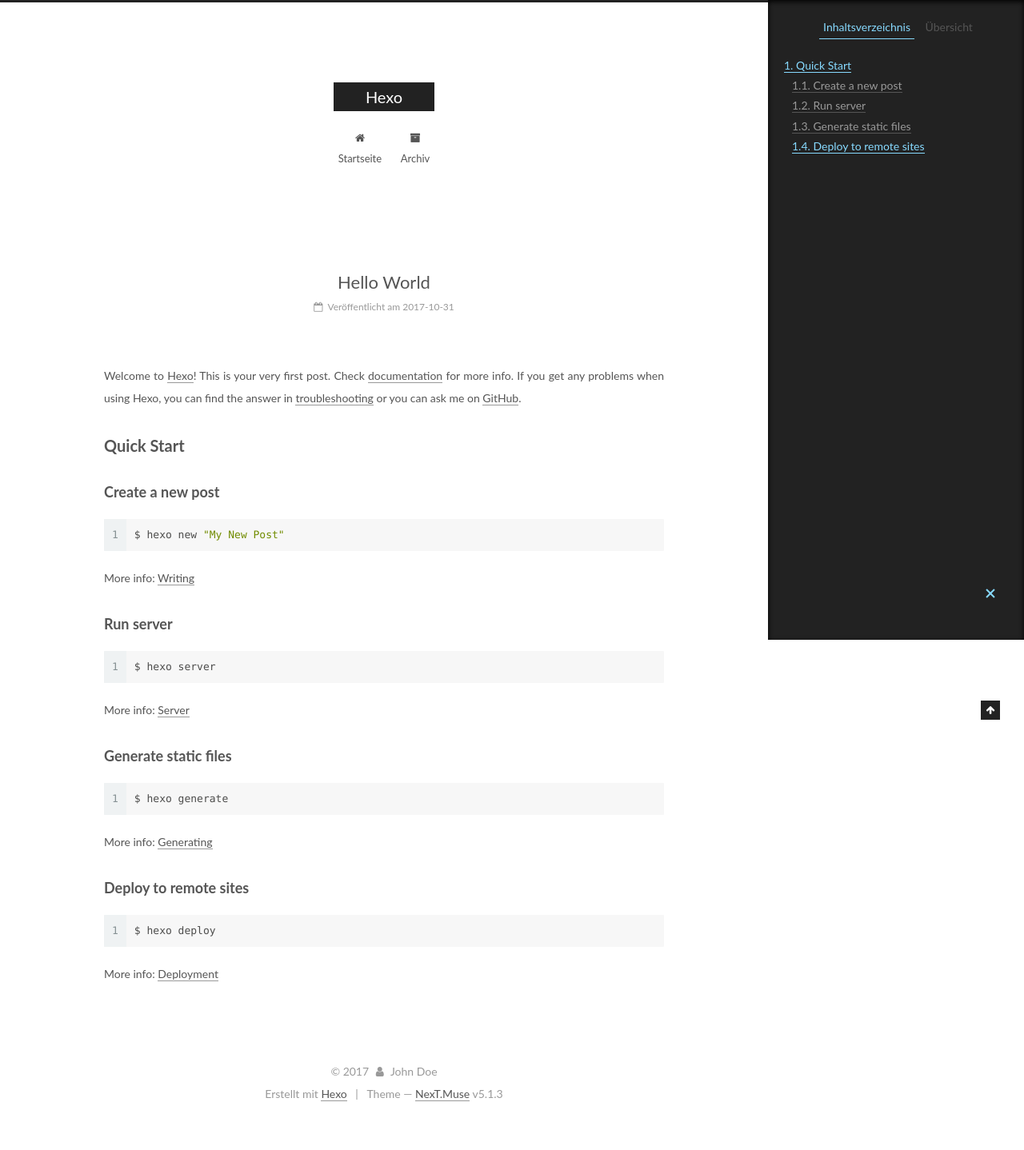
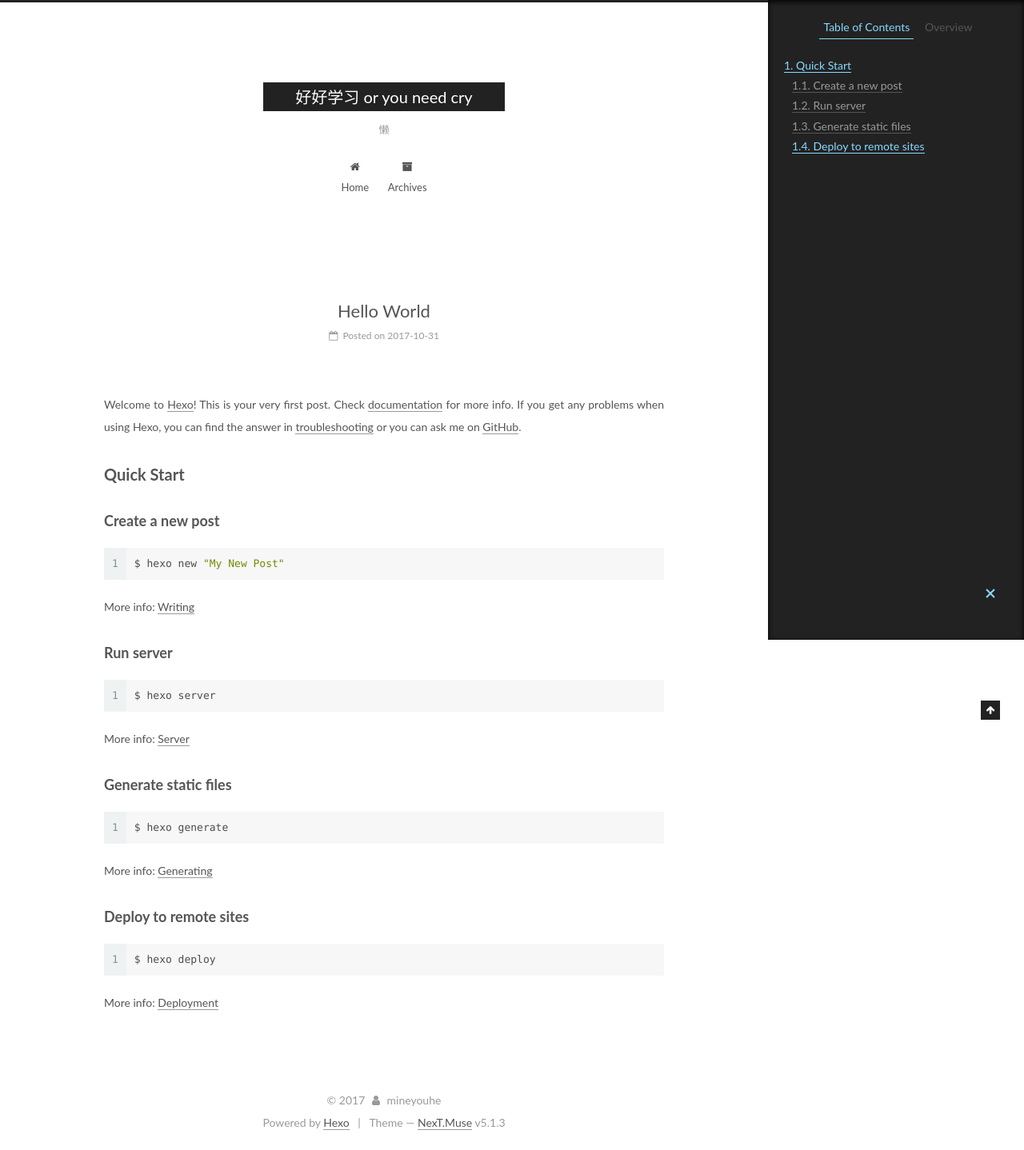
Before and after one commit to mineyouhe/mineyouhe.github.io, a plain HTML site: page 2017/10/31/hello-world/index.html in a window 1280 px wide. Shown: the whole page at 80% size. Before the commit the page ends 1402 px from the top, so only its background shows below. Drawn offline with Linux system fonts and the light colour scheme.

Commit message:
Site updated: 2017-11-01 10:26:04

```diff
--- a/2017/10/31/hello-world/index.html
+++ b/2017/10/31/hello-world/index.html
@@ -83,7 +83,7 @@
 <meta property="og:type" content="article">
 <meta property="og:title" content="Hello World">
 <meta property="og:url" content="http://yoursite.com/2017/10/31/hello-world/index.html">
-<meta property="og:site_name" content="Hexo">
+<meta property="og:site_name" content="好好学习 or you need cry">
 <meta property="og:description" content="Welcome to Hexo! This is your very first post. Check documentation for more info. If you get any problems when using Hexo, you can find the answer in troubleshooting or you can ask me on GitHub. Quick">
 <meta property="og:updated_time" content="2017-10-31T02:46:05.330Z">
 <meta name="twitter:card" content="summary">
@@ -124,7 +124,7 @@
 
 
 
-  <title>Hello World | Hexo</title>
+  <title>Hello World | 好好学习 or you need cry</title>
 
 
 
@@ -154,12 +154,12 @@
     <div class="custom-logo-site-title">
       <a href="/"  class="brand" rel="start">
         <span class="logo-line-before"><i></i></span>
-        <span class="site-title">Hexo</span>
+        <span class="site-title">好好学习 or you need cry</span>
         <span class="logo-line-after"><i></i></span>
       </a>
     </div>
 
-        <p class="site-subtitle"></p>
+        <p class="site-subtitle">懒</p>
 
   </div>
 
@@ -184,7 +184,7 @@
 
               <i class="menu-item-icon fa fa-fw fa-home"></i> <br />
 
-            Startseite
+            Home
           </a>
         </li>
 
@@ -194,7 +194,7 @@
 
               <i class="menu-item-icon fa fa-fw fa-archive"></i> <br />
 
-            Archiv
+            Archives
           </a>
         </li>
 
@@ -234,13 +234,13 @@
     <link itemprop="mainEntityOfPage" href="http://yoursite.com/2017/10/31/hello-world/">
 
     <span hidden itemprop="author" itemscope itemtype="http://schema.org/Person">
-      <meta itemprop="name" content="John Doe">
+      <meta itemprop="name" content="mineyouhe">
       <meta itemprop="description" content="">
       <meta itemprop="image" content="/images/avatar.gif">
     </span>
 
     <span hidden itemprop="publisher" itemscope itemtype="http://schema.org/Organization">
-      <meta itemprop="name" content="Hexo">
+      <meta itemprop="name" content="好好学习 or you need cry">
     </span>
 
 
@@ -258,7 +258,7 @@
                 <i class="fa fa-calendar-o"></i>
               </span>
 
-                <span class="post-meta-item-text">Veröffentlicht am</span>
+                <span class="post-meta-item-text">Posted on</span>
 
               <time title="Post created" itemprop="dateCreated datePublished" datetime="2017-10-31T10:46:05+08:00">
                 2017-10-31
@@ -375,10 +375,10 @@
 
         <ul class="sidebar-nav motion-element">
           <li class="sidebar-nav-toc sidebar-nav-active" data-target="post-toc-wrap">
-            Inhaltsverzeichnis
+            Table of Contents
           </li>
           <li class="sidebar-nav-overview" data-target="site-overview-wrap">
-            Übersicht
+            Overview
           </li>
         </ul>
 
@@ -387,8 +387,8 @@
         <div class="site-overview">
           <div class="site-author motion-element" itemprop="author" itemscope itemtype="http://schema.org/Person">
 
-              <p class="site-author-name" itemprop="name">John Doe</p>
-              <p class="site-description motion-element" itemprop="description"></p>
+              <p class="site-author-name" itemprop="name">mineyouhe</p>
+              <p class="site-description motion-element" itemprop="description">mineyouhe的学习地</p>
           </div>
 
           <nav class="site-state motion-element">
@@ -399,7 +399,7 @@
                 <a href="/archives/">
 
                   <span class="site-state-item-count">1</span>
-                  <span class="site-state-item-name">Artikel</span>
+                  <span class="site-state-item-name">posts</span>
                 </a>
               </div>
 
@@ -461,13 +461,13 @@
   <span class="with-love">
     <i class="fa fa-user"></i>
   </span>
-  <span class="author" itemprop="copyrightHolder">John Doe</span>
+  <span class="author" itemprop="copyrightHolder">mineyouhe</span>
 
 
 </div>
 
 
-  <div class="powered-by">Erstellt mit  <a class="theme-link" target="_blank" href="https://hexo.io">Hexo</a></div>
+  <div class="powered-by">Powered by <a class="theme-link" target="_blank" href="https://hexo.io">Hexo</a></div>
 
 
 
--- a/css/main.css
+++ b/css/main.css
@@ -1827,7 +1827,7 @@ pre .javascript .function {
   width: 4px;
   height: 4px;
   border-radius: 50%;
-  background: #ff4b66;
+  background: #ef7;
 }
 .links-of-blogroll {
   font-size: 13px;
```
Also changed, not shown: archives/2017/10/index.html (+17 -14 lines), archives/2017/index.html (+17 -14 lines), archives/index.html (+17 -14 lines), index.html (+19 -16 lines).
